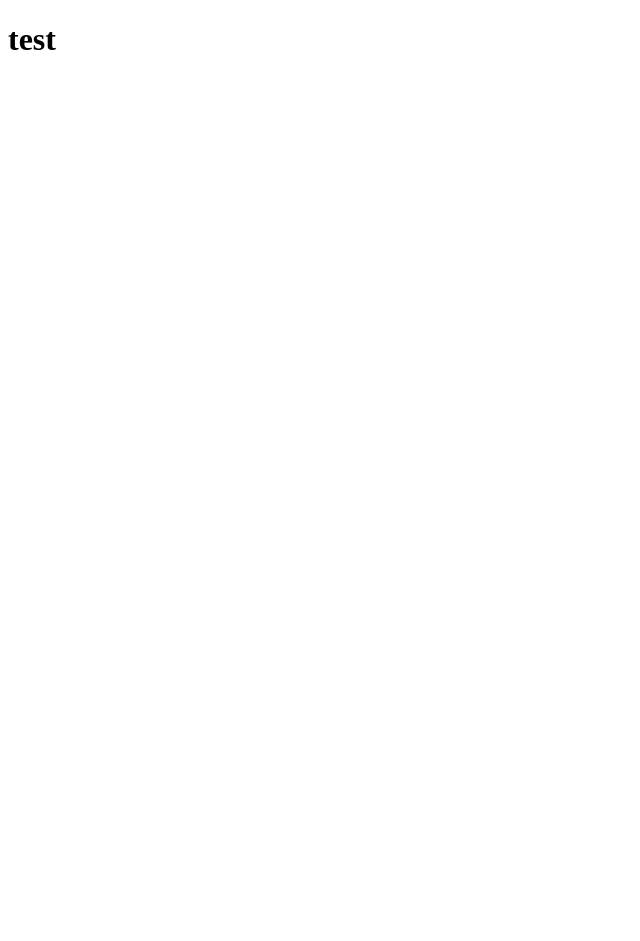
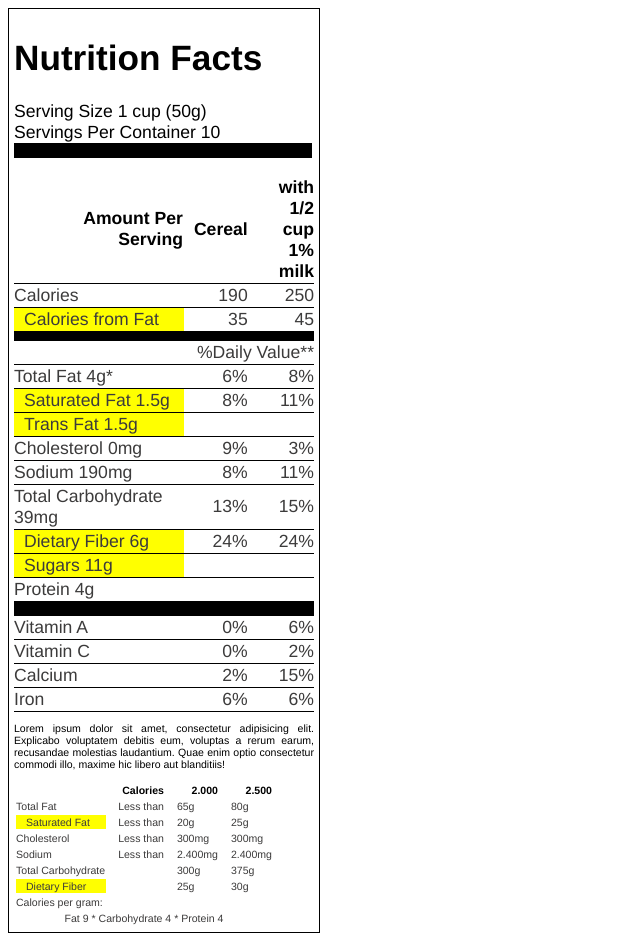
Before and after one commit to DominicWieser/FSWD40-CSS-DAY04, a plain HTML site: page index.html in a window 1280 px wide. Shown: the whole page, without its empty margins (0-640 px from the left). Before the commit the page ends 800 px from the top, so only its background shows below. Drawn offline with Linux system fonts and the light colour scheme.

Commit message:
adding sass styling and compiled css file

```diff
--- /dev/null
+++ b/_variable.sass
@@ -0,0 +1,3 @@
+$schrift: Helvetica, Arial
+$schrift-farbe: #3C3B3B
+$rahmen-dünn: 1px solid black
--- a/index.html
+++ b/index.html
@@ -2,9 +2,163 @@
 <html lang="en">
 <head>
 	<meta charset="UTF-8">
-	<title>Developer Ressources</title>
+	<title>Flexitarian</title>
+	<link rel="stylesheet" type="text/css" href="style.css">
 </head>
 <body>
-	<h1>test</h1>
+	<div class="container">
+		<h1>Nutrition Facts</h1>
+		<p class="border-fat">Serving Size 1 cup (50g)<br>
+		Servings Per Container 10</p>
+		<table id="main">
+			<thead>
+				<tr>
+					<th>Amount Per Serving</th>
+					<th class="align-right">Cereal</th>
+					<th class="align-right">with 1/2 <br> cup 1% <br>milk</th>
+				</tr>
+			</thead>
+			<tbody>
+				<tr class="border-bottom">
+					<td>Calories</td>
+					<td class="align-right">190</td>
+					<td class="align-right">250</td>
+				</tr>
+				<tr>
+					<td class="indent">Calories from Fat</td>
+					<td class="align-right">35</td>
+					<td class="align-right">45</td>
+				</tr>
+				<tr>
+					<td class="border-middle align-right" colspan="3">%Daily Value**</td>
+				</tr>
+				<tr>
+					<td>Total Fat 4g*</td>
+					<td class="align-right">6%</td>
+					<td class="align-right">8%</td>
+				</tr>
+				<tr>
+					<td class="indent">Saturated Fat 1.5g</td>
+					<td class="align-right">8%</td>
+					<td class="align-right">11%</td>
+				</tr>
+				<tr>
+					<td class="indent">Trans Fat 1.5g</td>
+					<td class="align-right"></td>
+					<td class="align-right"></td>
+				</tr>
+				<tr>
+					<td>Cholesterol 0mg</td>
+					<td class="align-right">9%</td>
+					<td class="align-right">3%</td>
+				</tr>
+				<tr>
+					<td>Sodium 190mg</td>
+					<td class="align-right">8%</td>
+					<td class="align-right">11%</td>
+				</tr>
+				<tr>
+					<td>Total Carbohydrate 39mg</td>
+					<td class="align-right">13%</td>
+					<td class="align-right">15%</td>
+				</tr>
+
+					<tr>
+						<!--<div class="test">-->
+						<td class="indent">Dietary Fiber 6g</td>
+						<td class="align-right">24%</td>
+						<td class="align-right">24%</td>
+						<!-- </div> -->
+					</tr>
+
+				<tr>
+					<td class="indent">Sugars 11g</td>
+					<td></td>
+					<td></td>
+				</tr>
+				<tr>
+					<td  class="border-fat" colspan="3">Protein 4g</td>
+				</tr>
+				<tr>
+					<td>Vitamin A</td>
+					<td class="align-right">0%</td>
+					<td class="align-right">6%</td>
+				</tr>
+				<tr>
+					<td>Vitamin C</td>
+					<td class="align-right">0%</td>
+					<td class="align-right">2%</td>
+				</tr>
+				<tr>
+					<td>Calcium</td>
+					<td class="align-right">2%</td>
+					<td class="align-right">15%</td>
+				</tr>
+				<tr>
+					<td>Iron</td>
+					<td class="align-right">6%</td>
+					<td class="align-right">6%</td>
+				</tr>
+			</tbody>
+		</table>
+		<p class="small">Lorem ipsum dolor sit amet, consectetur adipisicing elit. Explicabo voluptatem debitis eum, voluptas a rerum earum, recusandae molestias laudantium. Quae enim optio consectetur commodi illo, maxime hic libero aut blanditiis!</p>
+		<table id="second" class="small">
+			<thead>
+				<tr>
+					<th></th>
+					<th>Calories</th>
+					<th>2.000</th>
+					<th>2.500</th>
+				</tr>
+			</thead>
+			<tbody>
+				<tr>
+					<td>Total Fat</td>
+					<td>Less than</td>
+					<td>65g</td>
+					<td>80g</td>
+				</tr>
+				<tr>
+					<td class="indent">Saturated Fat</td>
+					<td>Less than</td>
+					<td>20g</td>
+					<td>25g</td>
+				</tr>
+				<tr>
+					<td>Cholesterol</td>
+					<td>Less than</td>
+					<td>300mg</td>
+					<td>300mg</td>
+				</tr>
+				<tr>
+					<td>Sodium</td>
+					<td>Less than</td>
+					<td>2.400mg</td>
+					<td>2.400mg</td>
+				</tr>
+				<tr>
+					<td>Total Carbohydrate</td>
+					<td></td>
+					<td>300g</td>
+					<td>375g</td>
+				</tr>
+				<tr>
+					<td class="indent">Dietary Fiber</td>
+					<td></td>
+					<td>25g</td>
+					<td>30g</td>
+				</tr>
+				<tr>
+					<td>Calories per gram:</td>
+					<td></td>
+					<td></td>
+					<td></td>
+				</tr>
+				<tr>
+					<td class="align-center" colspan="4">Fat 9 * Carbohydrate 4 * Protein 4</td>
+				</tr>
+			</tbody>
+		</table>
+	</div>
 </body>
 </html>
--- a/style.sass
+++ b/style.sass
@@ -1,2 +1,63 @@
-h1
-	background-color: blue
+@import variable
+
+body
+	font: 1.1em $schrift
+
+p
+	text-align: justify
+
+td
+	color: $schrift-farbe
+
+th
+	text-align: right
+
+
+th,
+td
+	padding-left: 10px
+
+th:first-of-type,
+td:first-of-type
+	padding-left: 0px
+
+th:last-of-type,
+td:last-of-type
+	padding-right: 0px
+
+tr.border-bottom td,
+.border-indent,
+#main tr
+	border-bottom: $rahmen-dünn
+
+table#main
+	border-collapse: collapse
+
+.container
+	border: $rahmen-dünn
+	padding: 5px
+	width: 300px
+	height: 100%
+
+.align-right
+	text-align: right
+
+.align-center
+	text-align: center
+
+.small
+	font-size: 0.6em
+
+.indent
+	text-indent: 10px
+	@extend .bg-color
+
+.border-fat
+	border-bottom: 15px solid black
+	width: 298px
+
+.border-middle
+	border-top: 10px solid black
+
+.bg-color
+	background-color: yellow
```
Also changed, not shown: style.css, 1 other file.
